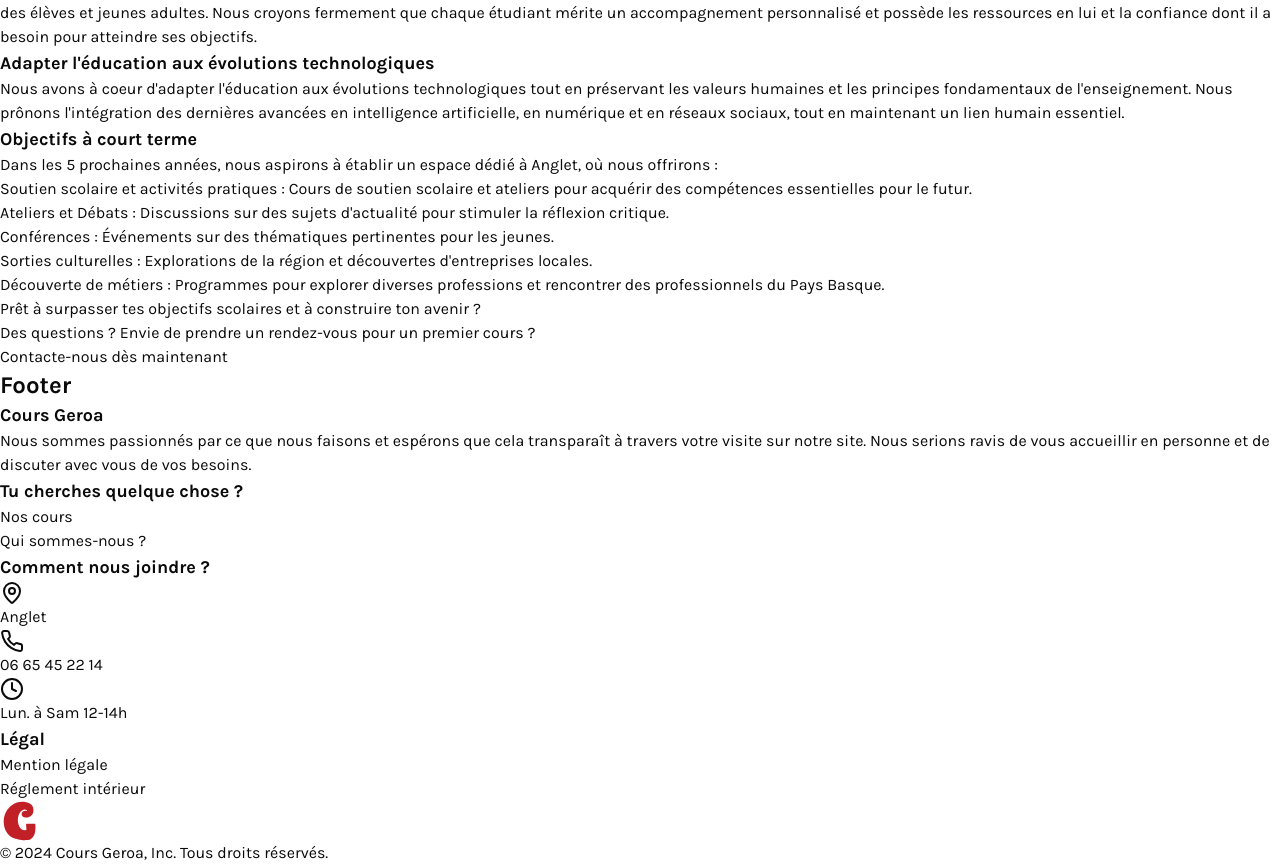
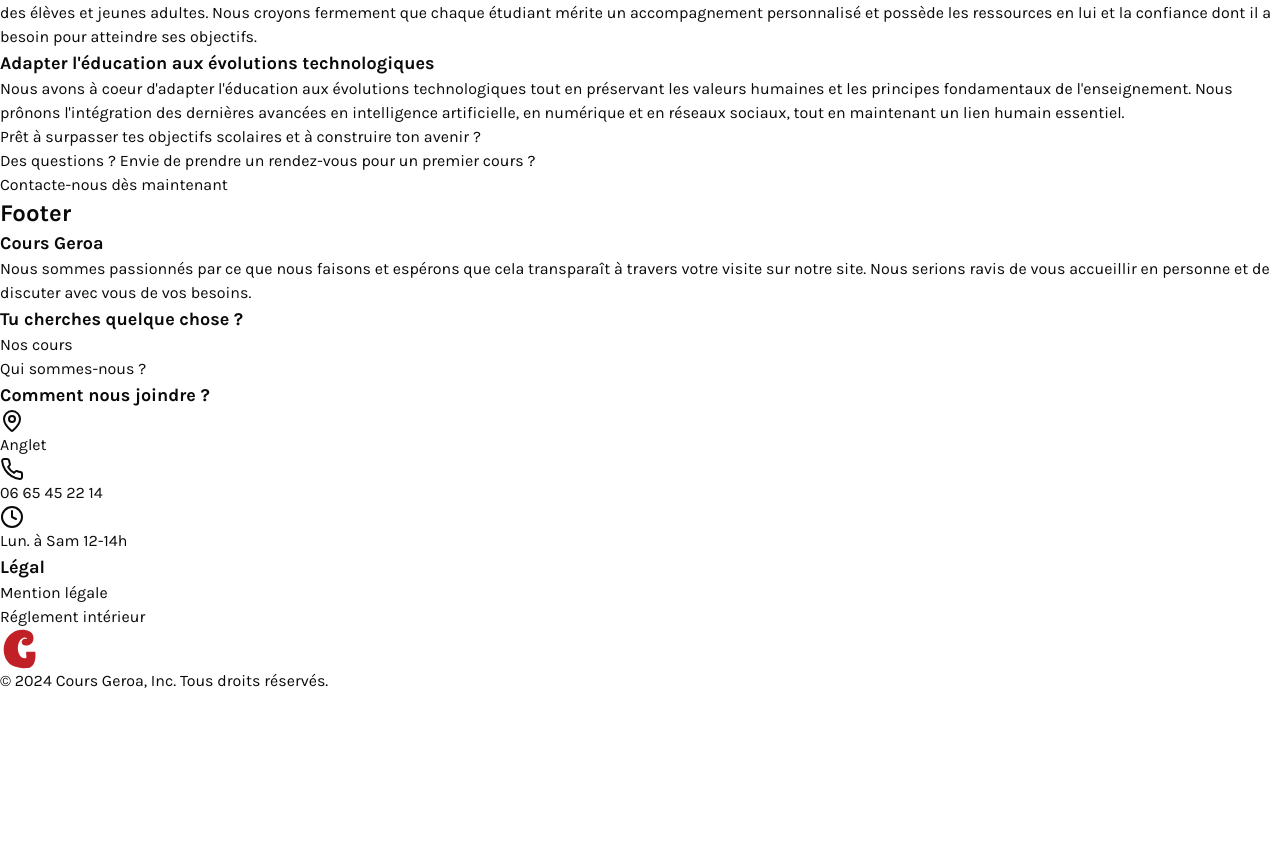
Before and after one commit to clemencefrz/cours-geroa, a Next.js app: page /about in a window 1280 px wide. Shown: the part 1662-2527 px from the top of the page. After the commit the page ends 2355 px from the top, so only its background shows below. Built offline with nearby package versions, Linux system fonts and the light colour scheme.

Commit message:
remove text

```diff
--- a/app/components/specific/contact/About.tsx
+++ b/app/components/specific/contact/About.tsx
@@ -94,18 +94,6 @@
               {`Nous avons à coeur d'adapter l'éducation aux évolutions technologiques tout en préservant les valeurs humaines et les principes fondamentaux de l'enseignement. Nous prônons l'intégration des dernières avancées en intelligence artificielle, en numérique et en réseaux sociaux, tout en maintenant un lien humain essentiel.`}
             </p>
           </div>
-
-          <div className="text-center">
-            <h3 className="text-2xl font-semibold text-brandTwo mb-4">{`Objectifs à court terme`}</h3>
-            <h4 className="text-xl font-medium     mb-4">{`Dans les 5 prochaines années, nous aspirons à établir un espace dédié à Anglet, où nous offrirons :`}</h4>
-            <ul className="list-disc list-inside space-y-3 max-w-2xl mx-auto">
-              <li>{` Soutien scolaire et activités pratiques :   Cours de soutien scolaire et ateliers pour acquérir des compétences essentielles pour le futur.`}</li>
-              <li>{` Ateliers et Débats :   Discussions sur des sujets d'actualité pour stimuler la réflexion critique.`}</li>
-              <li>{` Conférences :   Événements sur des thématiques pertinentes pour les jeunes.`}</li>
-              <li>{` Sorties culturelles :   Explorations de la région et découvertes d'entreprises locales.`}</li>
-              <li>{` Découverte de métiers :   Programmes pour explorer diverses professions et rencontrer des professionnels du Pays Basque.`}</li>
-            </ul>
-          </div>
         </div>
       </MotionDiv>
     </div>
```
